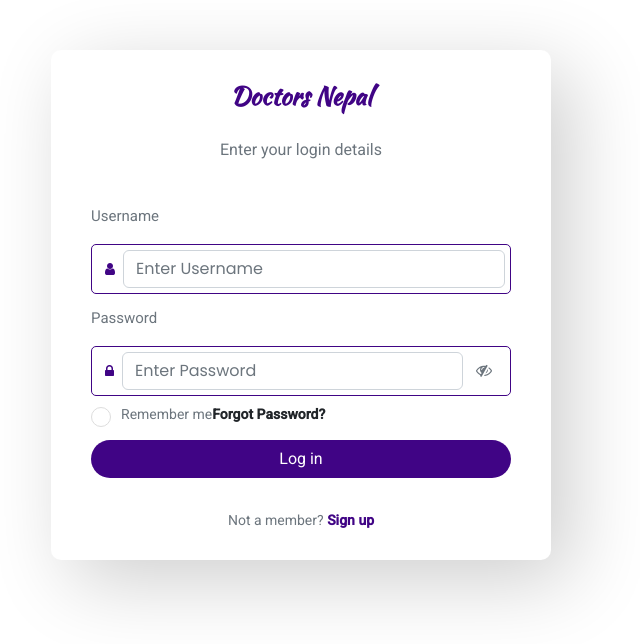
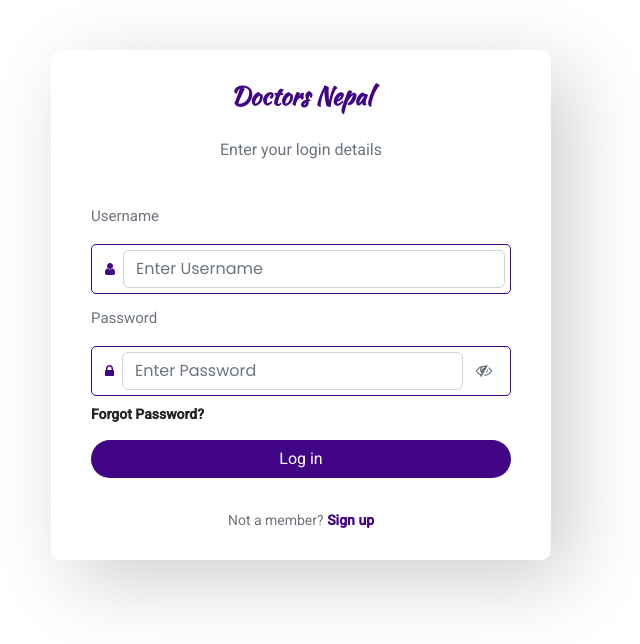
Before and after one commit to Milanparajuli/DoctorsNepalWeb, an Angular app: page / in a window 1280 px wide. Shown: the top 644 px of the page, without its empty margins (339-979 px from the left). Built offline with nearby package versions, Linux system fonts and the light colour scheme.

Commit message:
remove remember me

```diff
--- a/src/app/auth/login/login.component.html
+++ b/src/app/auth/login/login.component.html
@@ -63,13 +63,13 @@
         </span>
       </div>
       <div class="d-flex align-items-start">
-        <div class="remember">
+        <!-- <div class="remember">
           <label class="option text-muted mr-3">
             Remember me
             <input type="radio" name="radio" />
             <span class="checkmark"></span>
           </label>
-        </div>
+        </div> -->
         <div class="ml-3">
           <a (click)="forgotPassword()" id="forgot">Forgot Password?</a>
         </div>
```
